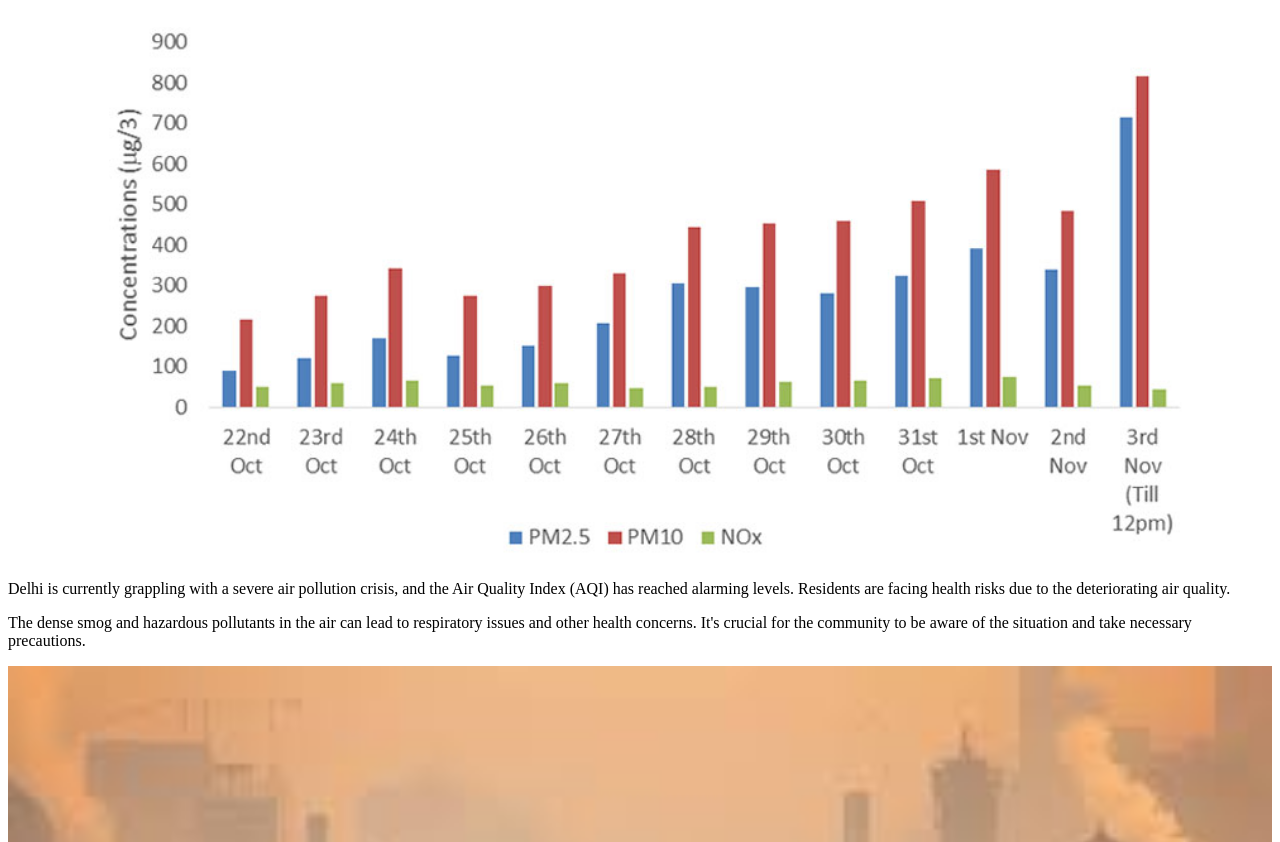
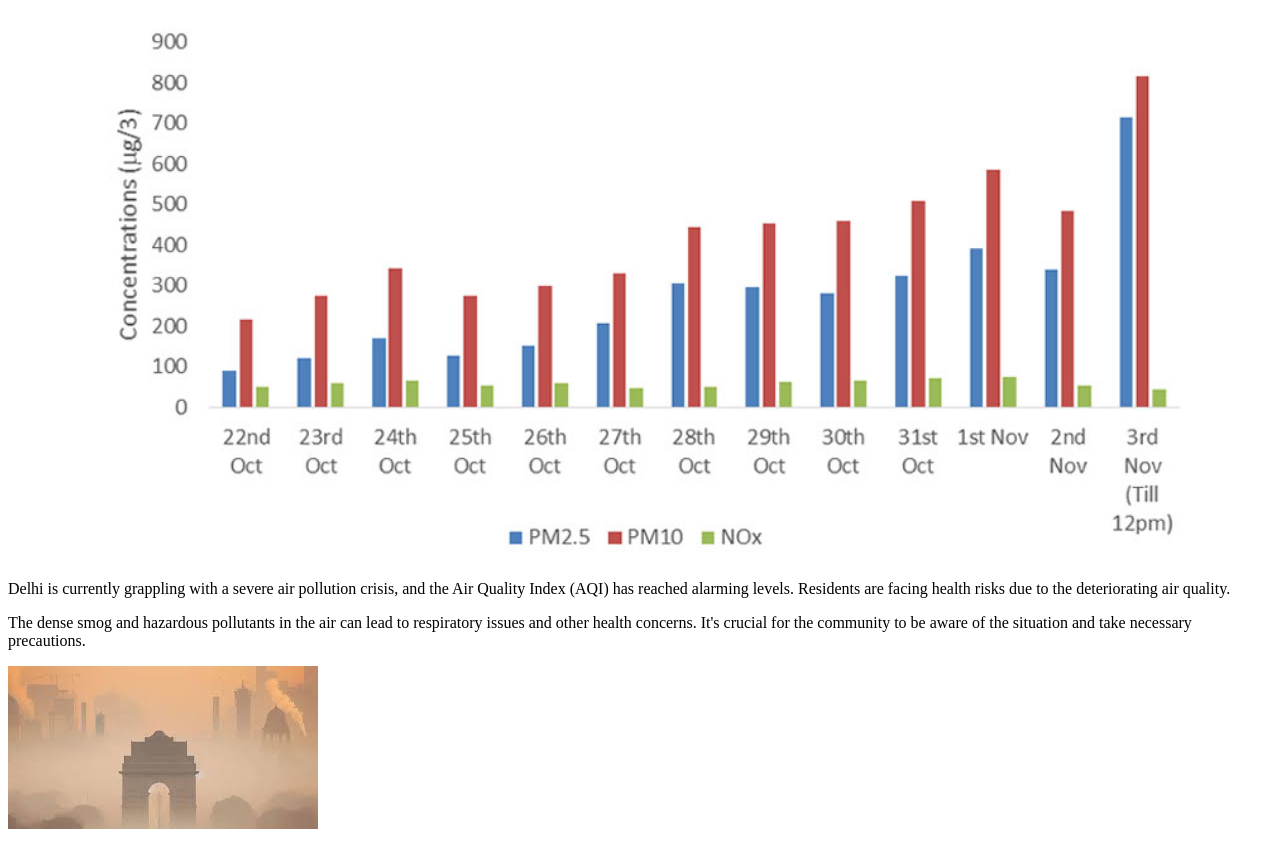
Before and after one commit to ektasingh04/Stellar-1, a plain HTML site: page index.html in a window 1280 px wide. Shown: the part 110-952 px from the top of the page. Drawn offline with Linux system fonts and the light colour scheme.

Commit message:
Update index.html

```diff
--- a/index.html
+++ b/index.html
@@ -16,7 +16,7 @@
         <img src="img/aqi.jpg" alt="Alarming levels of AQI in Delhi" style="width:100%">
         <p>Delhi is currently grappling with a severe air pollution crisis, and the Air Quality Index (AQI) has reached alarming levels. Residents are facing health risks due to the deteriorating air quality.</p>
         <p>The dense smog and hazardous pollutants in the air can lead to respiratory issues and other health concerns. It's crucial for the community to be aware of the situation and take necessary precautions.</p>
-        <img src="img/img1.jpeg" alt="Delhi Pollution" style="width:100%">
+        <img src="img/img1.jpeg" alt="Delhi Pollution" style="width: 310px; height: 163px;">
     </section>
 
     <section>
```
